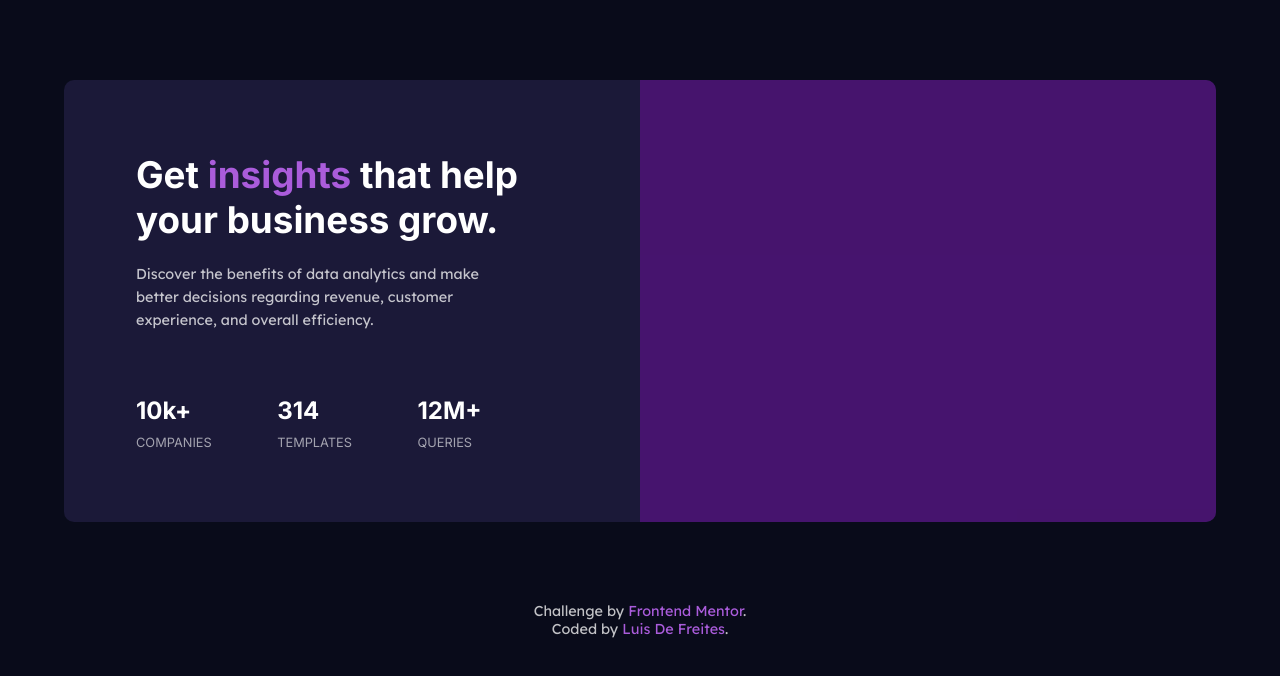
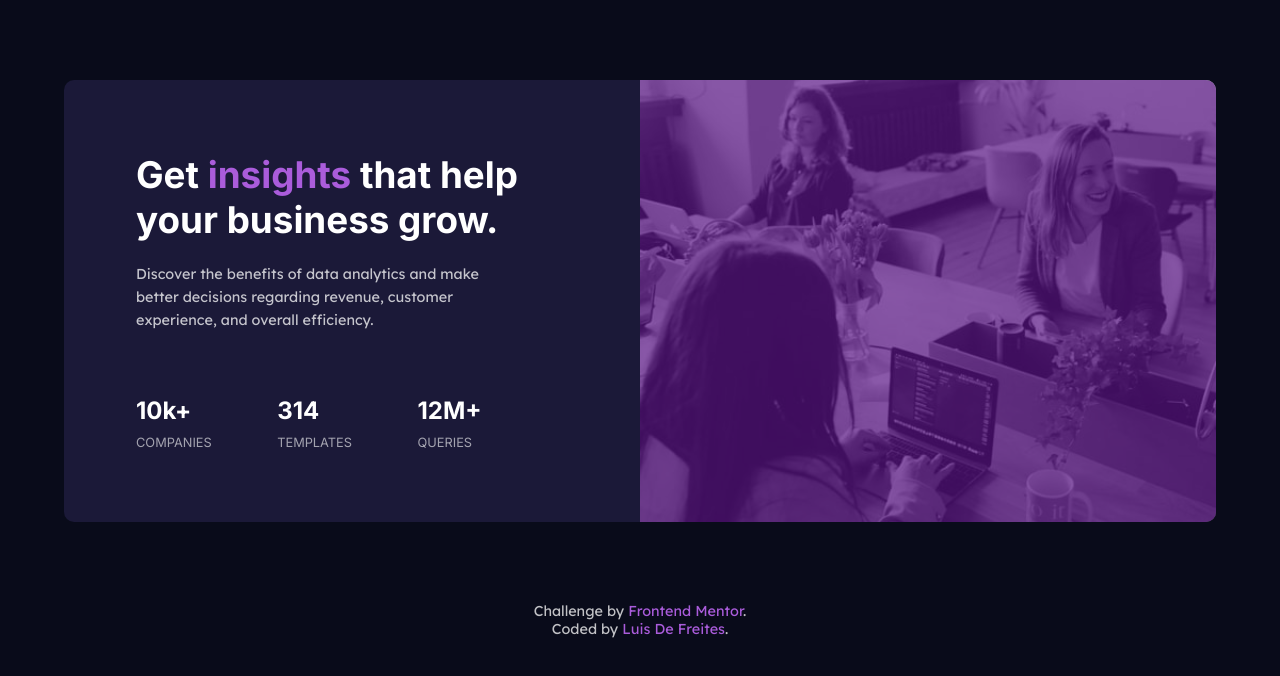
Before and after one commit to luismadf/StatsPreviewComponent, a plain HTML site: page index.html in a window 1280 px wide. Drawn offline with Linux system fonts and the light colour scheme.

Commit message:
Fixing images 2

```diff
--- a/assets/css/styles.css
+++ b/assets/css/styles.css
@@ -50,7 +50,7 @@ main {
 .img_hero {
   position: relative;
   font-size: 0;
-  background-image: url("assets/images/image-header-mobile.jpg");
+  background-image: url("/assets/images/image-header-mobile.jpg");
   background-size: cover;
   height: 250px;
 }
@@ -140,7 +140,7 @@ ul li span {
     width: 50%;
     position: relative;
     font-size: 0;
-    background-image: url("assets/images/image-header-desktop.jpg");
+    background-image: url("/assets/images/image-header-desktop.jpg");
     background-size: cover;
     height: auto;
   }
```
